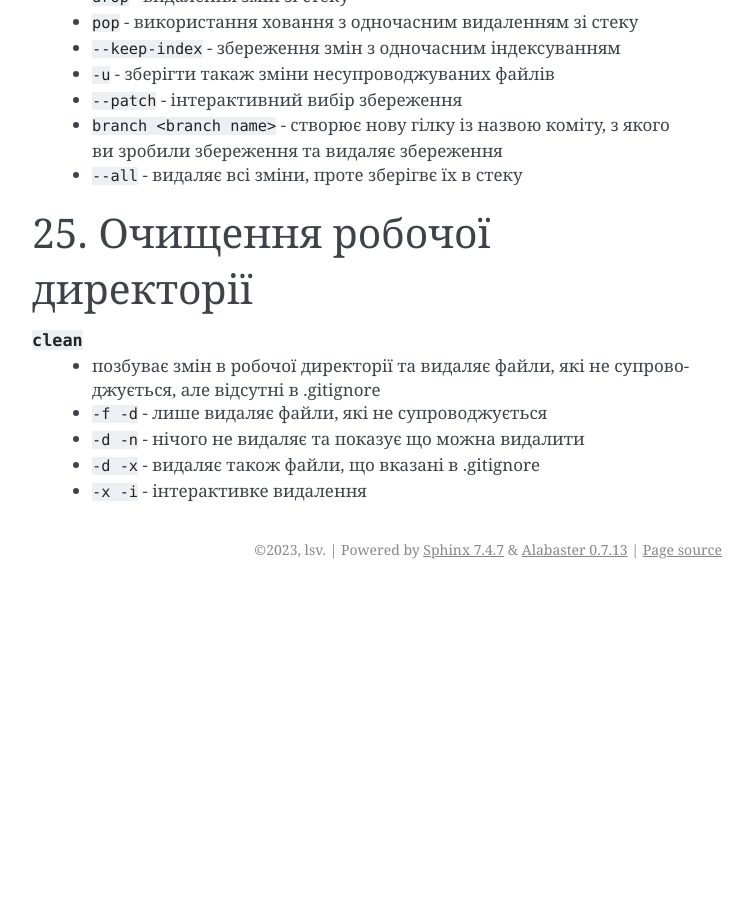
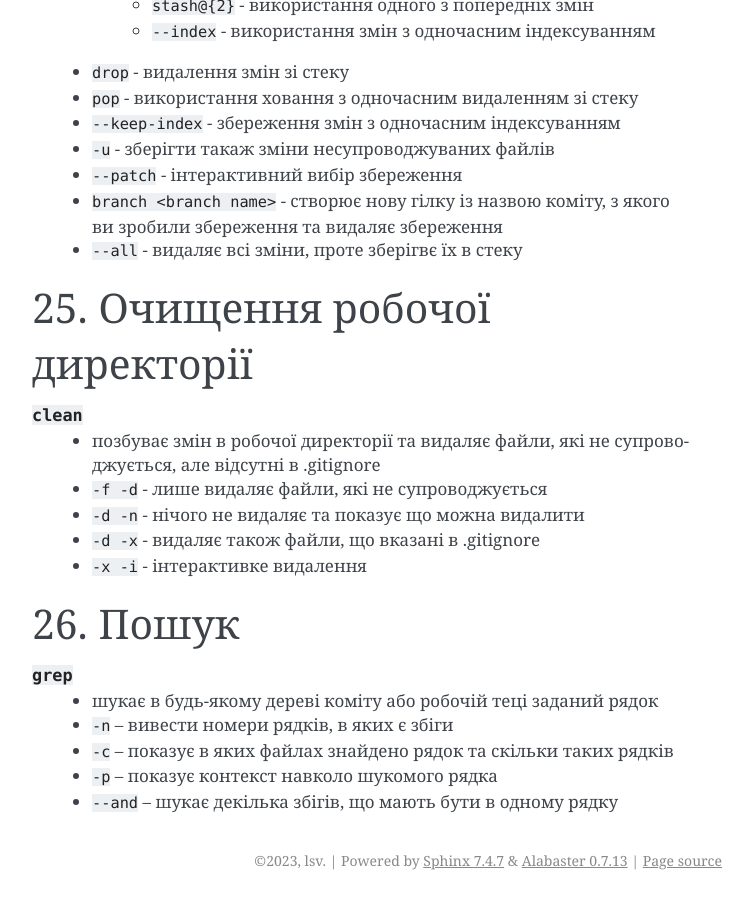
Before and after one commit to lsv62/Git, a Sphinx documentation site: the page built from source/git.rst, in a window 1280 px wide and 900 px high, scrolled down 8699 px. Shown: the whole window, without its empty margins (388-1141 px from the left). Built offline with Sphinx 7.4.7, drawn with Linux system fonts in a browser that asks for light colours; before the commit the page ends 9288 px from its top, so only the background shows below that; some of the changed text lies outside the part shown.

Commit message:
Пошук змін в файлах та журналі

```diff
--- a/source/git.rst
+++ b/source/git.rst
@@ -220,6 +220,9 @@
         * ``--no-merges <branch1>..<branch2>`` - відображае коміти другої гілки, яких немає в першої
         * ``<branch> --not master`` - відображае коміти, які є в branch, проте яких немає в master
         * ``<branch1>...<branch2>`` - відображае коміти гілок, яких немає в іншій
+        * ``-S <line>`` -- показати коміти, що змінили входженя line
+        * ``-L '/<start/,<end>:<path>'`` - показує коміти, в яких змінено рядки,
+          що починаються з start та закінчуються з end в файлі path
 
 Відмова від змін
 --------------------
@@ -370,3 +373,15 @@
         * ``-d -n`` - нічого не видаляє та показує що можна видалити
         * ``-d -x`` - видаляє також файли, що вказані в .gitignore
         * ``-x -i`` - інтерактивке видалення
+
+Пошук
+-----
+
+.. glossary::
+
+    ``grep``
+        * шукає в будь-якому дереві коміту або робочій теці заданий рядок
+        * ``-n`` -- вивести номери рядків, в яких є збіги
+        * ``-c`` -- показує в яких файлах знайдено рядок та скільки таких рядків
+        * ``-p`` -- показує контекст навколо шукомого рядка
+        * ``--and`` -- шукає декілька збігів, що мають бути в одному рядку
```
